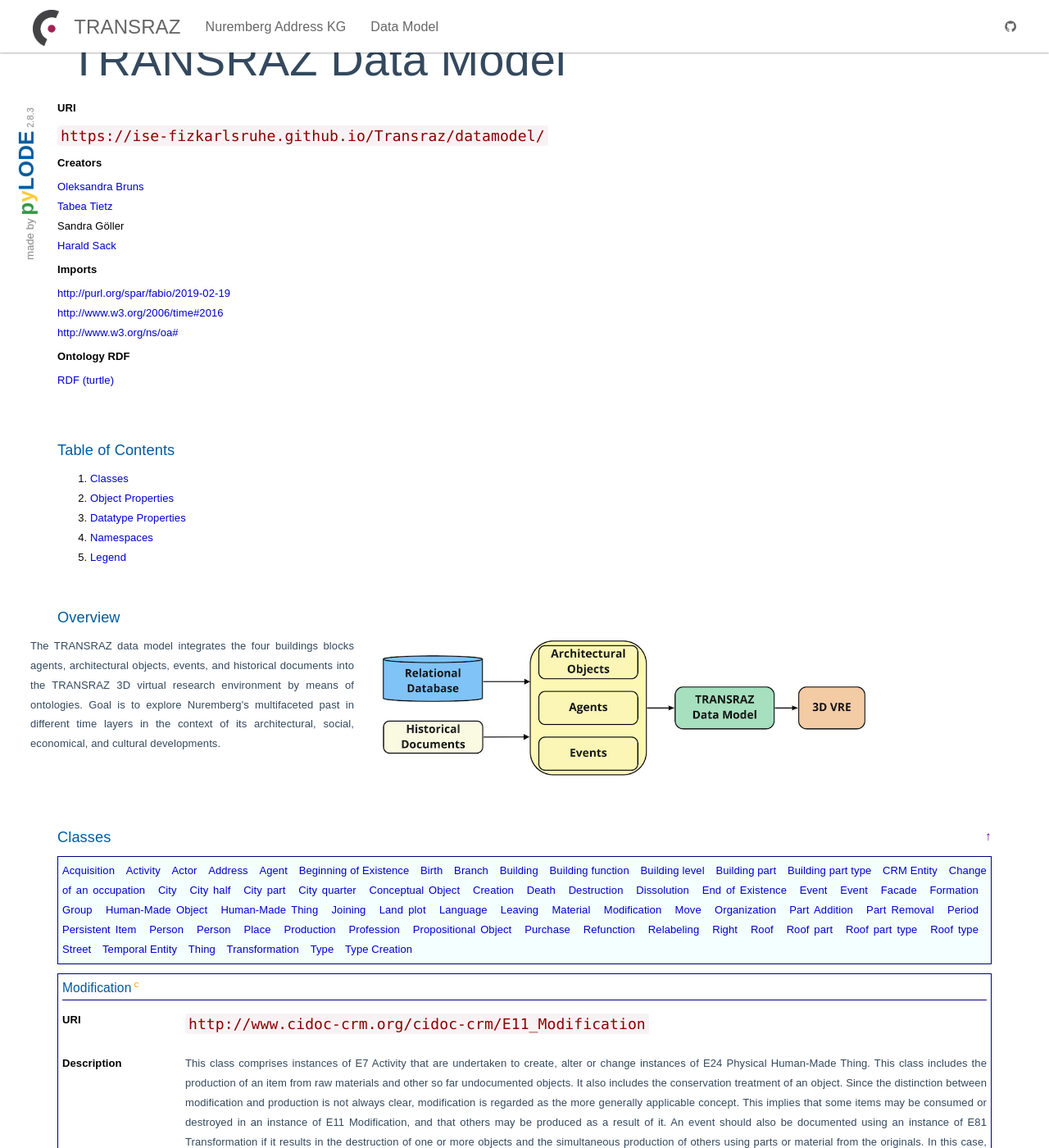
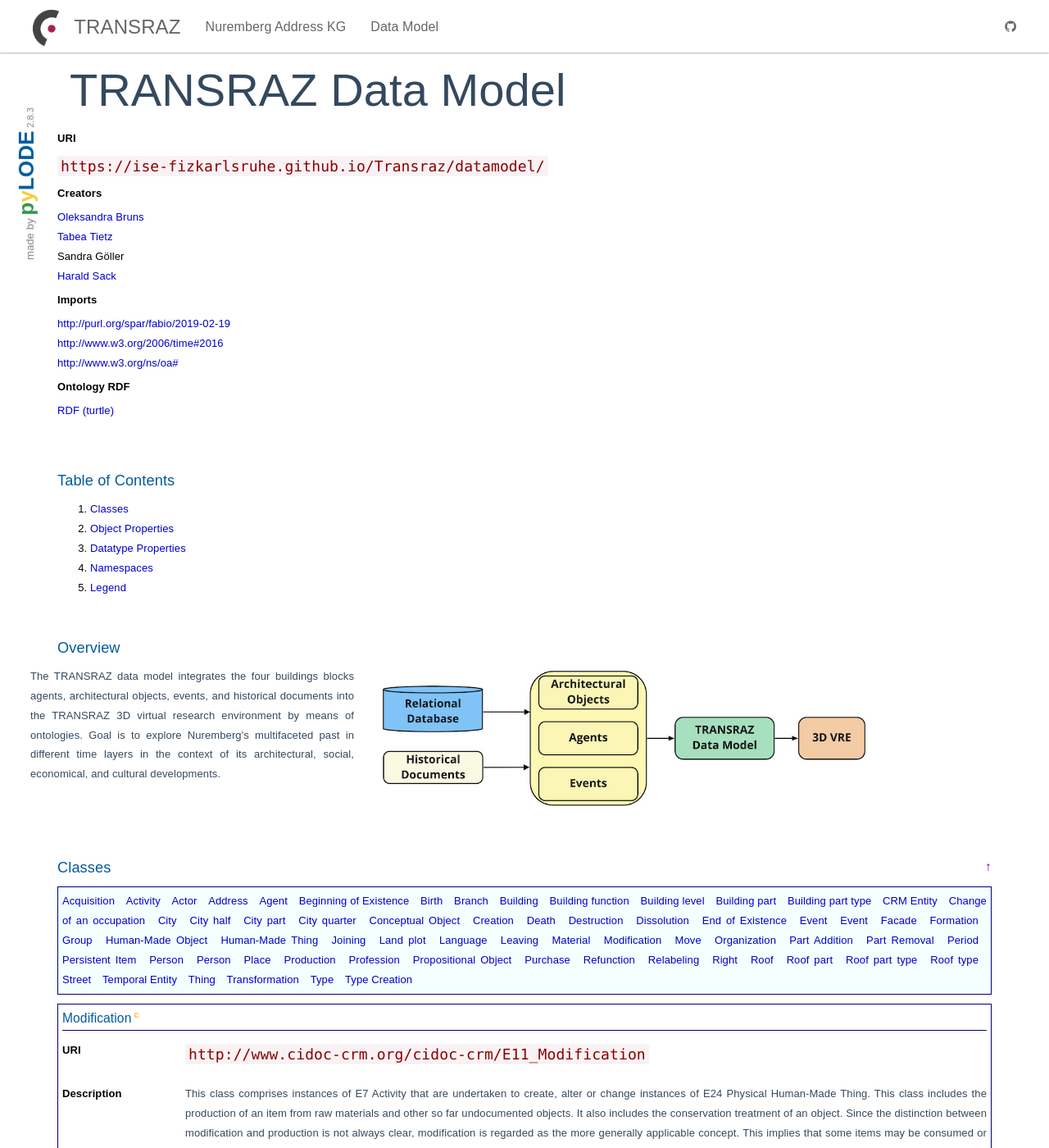
Before and after one commit to ISE-FIZKarlsruhe/Transraz, a Jekyll site: the page built from datamodel.html, in a window 1280 px wide and 1400 px high. Shown: the whole window at 82% size. Built offline with Jekyll 4.4.1, drawn with Linux system fonts in a browser that asks for light colours.

Commit message:
style datamodel

```diff
--- a/_sass/_jekyll-doc-theme.scss
+++ b/_sass/_jekyll-doc-theme.scss
@@ -60,7 +60,6 @@
     // background-attachment: fixed;
     background-size: cover;
     background-position: center 36%;
-    margin-top: -37px;
   }
 
   .navbar-container {
```
